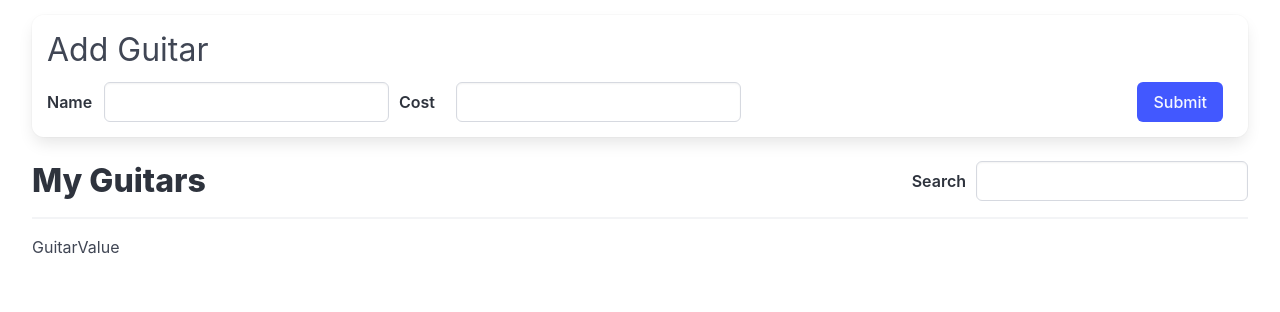
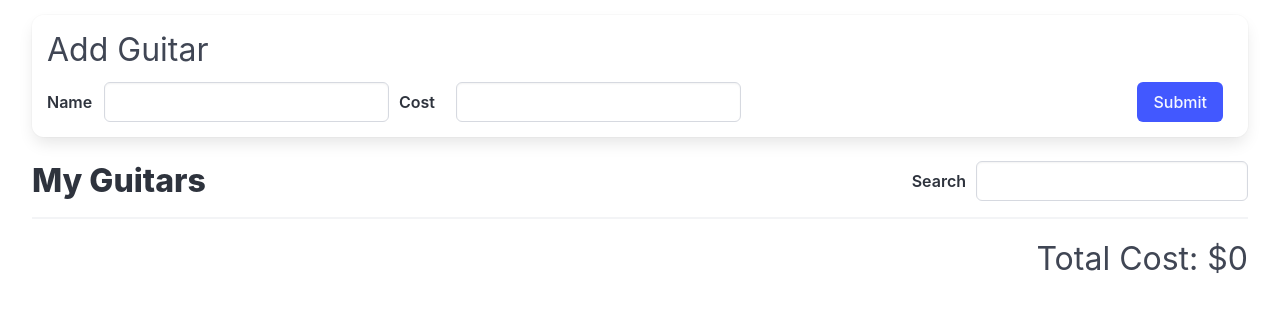
Before and after one commit to bycarlosgamez/react-redux-demo, a React (Vite) app: page / in a window 1280 px wide. Shown: the top 312 px of the page. Built offline with nearby package versions, Linux system fonts and the light colour scheme.

Commit message:
added value functionality

```diff
--- a/src/components/GuitarValue.jsx
+++ b/src/components/GuitarValue.jsx
@@ -1,5 +1,17 @@
+import { useSelector } from 'react-redux';
+
 function GuitarValue() {
-  return <div>GuitarValue</div>;
+  const totalCost = useSelector(({ guitars: { data, searchTerm } }) => {
+    const filteredCars = data.filter((guitar) => {
+      return guitar.name.toLowerCase().includes(searchTerm.toLowerCase());
+    });
+
+    return filteredCars.reduce((acc, guitar) => {
+      return acc + guitar.cost;
+    }, 0);
+  });
+
+  return <div className='guitar-value'>Total Cost: ${totalCost}</div>;
 }
 
 export default GuitarValue;
```
